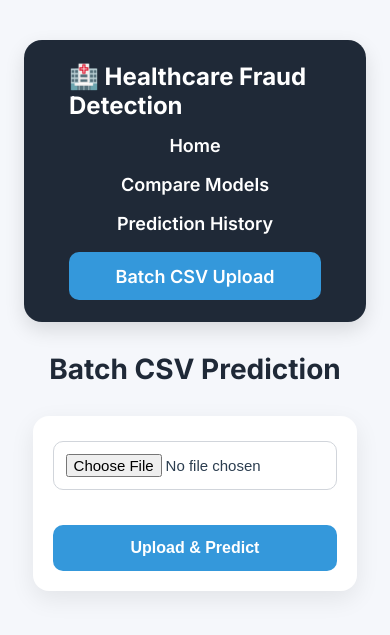
After one commit to dinesh-420/Federated-Learning-Based-Healthcare-Fraud-Detection-with-Explainable-AI, a Flask app: page /batch_upload in a window 390 px wide. The commit adds this page. Shown: the top 635 px of the page. Run offline with Flask 3, Linux system fonts and the light colour scheme; parts of the project's set-up code (start-up, migrations or seed data) failed here and were passed over.

Commit message:
Phase 15.2 completed: Added responsive navigation, frontend styling improvements, comparison, history and batch upload UI

```diff
--- a/app.py
+++ b/app.py
@@ -590,5 +590,86 @@ def download_pdf():
         }
     )
 
+@app.route("/batch_upload", methods=["GET", "POST"])
+def batch_upload():
+
+    if request.method == "GET":
+        return render_template("batch_upload.html")
+
+    file = request.files["csv_file"]
+
+    if file.filename == "":
+        return "No file selected."
+
+    df = pd.read_csv(file)
+
+    required_columns = [
+        "patient_age",
+        "patient_gender",
+        "hospital_type",
+        "treatment_category",
+        "diagnosis_code",
+        "claim_amount",
+        "approved_amount",
+        "hospital_stay_days",
+        "previous_claims_count",
+        "policy_tenure_years",
+        "claim_submission_delay_days",
+        "high_risk_procedure_flag",
+        "document_mismatch_flag",
+        "anomaly_score"
+    ]
+
+    missing = [c for c in required_columns if c not in df.columns]
+
+    if missing:
+       return f"Missing columns: {missing}"
+
+    # Remove columns that should not be inputs
+    predict_df = df.copy()
+
+    if "claim_id" in predict_df.columns:
+        predict_df = predict_df.drop(columns=["claim_id"])
+
+    if "fraud_label" in predict_df.columns:
+        predict_df = predict_df.drop(columns=["fraud_label"])
+
+    # Encode categorical columns
+    for col, encoder in label_encoders.items():
+        predict_df[col] = encoder.transform(predict_df[col])
+
+    # Reorder columns
+    predict_df = predict_df[feature_columns]
+
+    # Predict
+    predictions = model.predict(predict_df)
+    probabilities = model.predict_proba(predict_df)
+
+    results = df.copy()
+
+    results["Fraud Probability"] = (probabilities[:,1] * 100).round(2)
+
+    results["Prediction"] = [
+         "🚨 Fraudulent Claim" if p >= 20 else "✅ Genuine Claim"
+         for p in results["Fraud Probability"]
+]
+
+    # Save results
+    results.to_csv(
+        "static/batch_prediction_results.csv",
+         index=False,
+         encoding="utf-8-sig"
+    )
+
+    return f"""
+    <h2>Batch Prediction Completed</h2>
+
+    Rows Processed : {len(results)} <br><br>
+
+    <a href="/static/batch_prediction_results.csv">
+    Download Prediction Results CSV
+    </a>
+    """
+
 if __name__ == "__main__":
     app.run(debug=True)
--- a/static/style.css
+++ b/static/style.css
@@ -10,7 +10,8 @@ body{
     font-family:'Inter',sans-serif;
     background:#f5f7fb;
     color:#2c3e50;
-    margin:40px;
+    margin:0;
+    padding:0;
 }
 
 
@@ -18,7 +19,7 @@ h1{
     text-align:center;
     color:#1f2937;
     font-size:34px;
-    margin-bottom:25px;
+    margin:30px 0;
     font-weight:700;
 }
 
@@ -84,25 +85,6 @@ button{
 button:hover{
     background:#2980b9;
 }
-
-
-.nav-button{
-    display:inline-block;
-    margin:10px;
-    padding:12px 24px;
-    background:#3498db;
-    color:white;
-    text-decoration:none;
-    border-radius:10px;
-    font-weight:600;
-    transition:.3s;
-}
-
-.nav-button:hover{
-    background:#2980b9;
-    transform:translateY(-2px);
-}
-
 
 .result-card{
     background:white;
@@ -198,18 +180,10 @@ button:hover{
     border-top:1px solid #d6eaf8;
 }
 
-
-.container{
-    width:95%;
-    max-width:1200px;
-    margin:auto;
-}
-
-
-@media(max-width:768px){
+@media (max-width:768px){
 
     body{
-    margin:15px;
+        padding:15px;
     }
 
     form,
@@ -222,112 +196,109 @@ h1{
         font-size:28px;
     }
 
-.nav-button{
-    display:block;
+    .navbar{
+        flex-direction:column;
+        gap:15px;
+        padding:20px;
+    }
+
+    .nav-links{
+        flex-direction:column;
+        align-items:stretch;
         width:100%;
-    text-align:center;
-    margin:10px 0;
+    }
+
+    .nav-links .nav-button{
+        width:100%;
+        min-width:0;
 }
 }
 
+/* ---------------- NAVBAR ---------------- */
 
 .navbar{
-    width:100%;
+    width:95%;
+    max-width:1500px;
+    margin:25px auto;
+
     background:#1f2937;
-    color:white;
-    padding:15px 40px;
 
     display:flex;
     justify-content:space-between;
     align-items:center;
 
-    border-radius:12px;
-    margin-bottom:30px;
+    padding:22px 45px;
 
-    box-shadow:0 5px 15px rgba(0,0,0,.15);
+    border-radius:18px;
+
+    box-shadow:0 8px 20px rgba(0,0,0,.12);
 }
 
 .logo{
-    font-size:22px;
+    color:white;
+    font-size:24px;
     font-weight:700;
 }
 
 .nav-links{
     display:flex;
-    gap:20px;
+    align-items:center;
+    gap:18px;
+    flex-wrap:wrap;
 }
 
 .nav-links a{
     color:white;
     text-decoration:none;
+    font-size:18px;
     font-weight:600;
-    transition:.3s;
 }
 
 .nav-links a:hover{
     color:#4fc3f7;
 }
 
+.nav-button{
+    display:inline-flex;
+    align-items:center;
+    justify-content:center;
 
-.dashboard-cards{
-    display:flex;
-    justify-content:center;
-    gap:25px;
-    flex-wrap:wrap;
-    margin-bottom:35px;
+    min-width:170px;
+    height:48px;
+
+    background:#3498db;
+    color:white;
+    text-decoration:none;
+
+    border-radius:10px;
+
+    font-size:16px;
+    font-weight:600;
+
+    transition:.3s;
 }
 
-.dashboard-card{
-    width:250px;
-    background:#ffffff;
-    border-radius:15px;
-    padding:25px;
-    text-align:center;
-    box-shadow:0 8px 20px rgba(0,0,0,0.08);
-    transition:0.3s;
-}
-
-.dashboard-card:hover{
-    transform:translateY(-5px);
-}
-
-.dashboard-card h2{
-    color:#3498db;
-    font-size:36px;
-    margin:15px 0;
-}
-
-.dashboard-card p{
-    color:#666;
-    font-size:15px;
-}
-
-.dashboard-card h3{
-    color:#2c3e50;
+.nav-button:hover{
+    background:#2980b9;
 }
 
 
 .chart-container{
-
     width:90%;
-
+    max-width:1000px;
+    height:450px;
     margin:40px auto;
-
     background:white;
-
     padding:20px;
-
     border-radius:15px;
-
     box-shadow:0 8px 20px rgba(0,0,0,.08);
-
 }
 /*Prediction History Dashboard */
 
 .container{
     width:95%;
     max-width:1500px;
-    margin:auto;
+    margin:30px auto;
 }
 
 /* Dashboard Cards */
--- /dev/null
+++ b/templates/batch_upload.html
@@ -0,0 +1,40 @@
+<!DOCTYPE html>
+<html>
+
+<head>
+    <title>Batch CSV Upload</title>
+    <link rel="stylesheet"
+          href="{{ url_for('static', filename='style.css') }}">
+</head>
+
+<body>
+
+{% include "navbar.html" %}
+
+<div class="container">
+
+<h1>Batch CSV Prediction</h1>
+
+<form action="/batch_upload"
+      method="POST"
+      enctype="multipart/form-data">
+
+    <input
+        type="file"
+        name="csv_file"
+        accept=".csv"
+        required>
+
+    <br><br>
+
+    <button type="submit">
+        Upload & Predict
+    </button>
+
+</form>
+
+</div>
+
+</body>
+
+</html>
--- a/templates/navbar.html
+++ b/templates/navbar.html
@@ -12,6 +12,10 @@
 
         <a href="/history">Prediction History</a>
 
+        <a href="/batch_upload" class="nav-button">
+            Batch CSV Upload
+        </a>
+
     </div>
 
 </div>
```
Also changed, not shown: static/batch_prediction_results.csv (added). Lines whose indentation alone changed are shown as unchanged.
